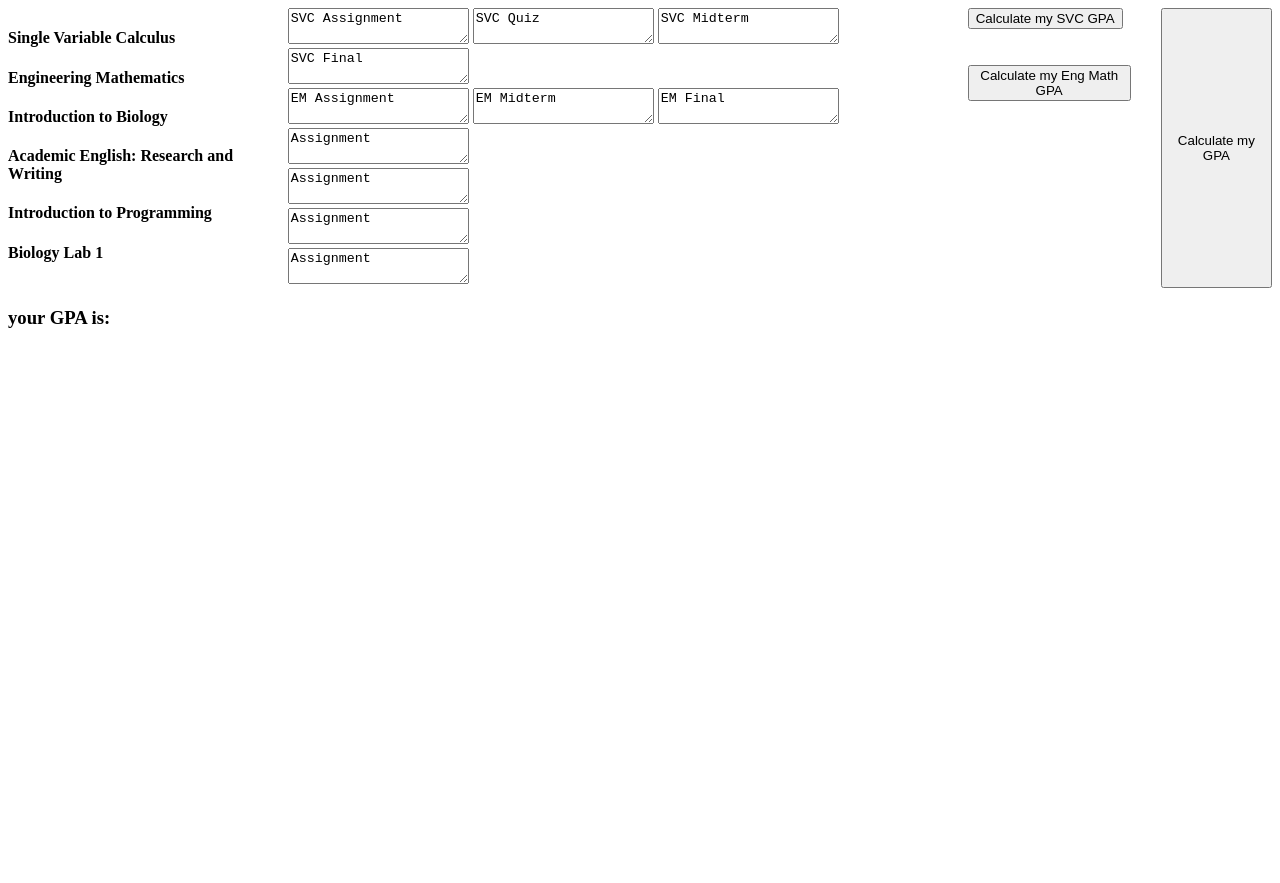
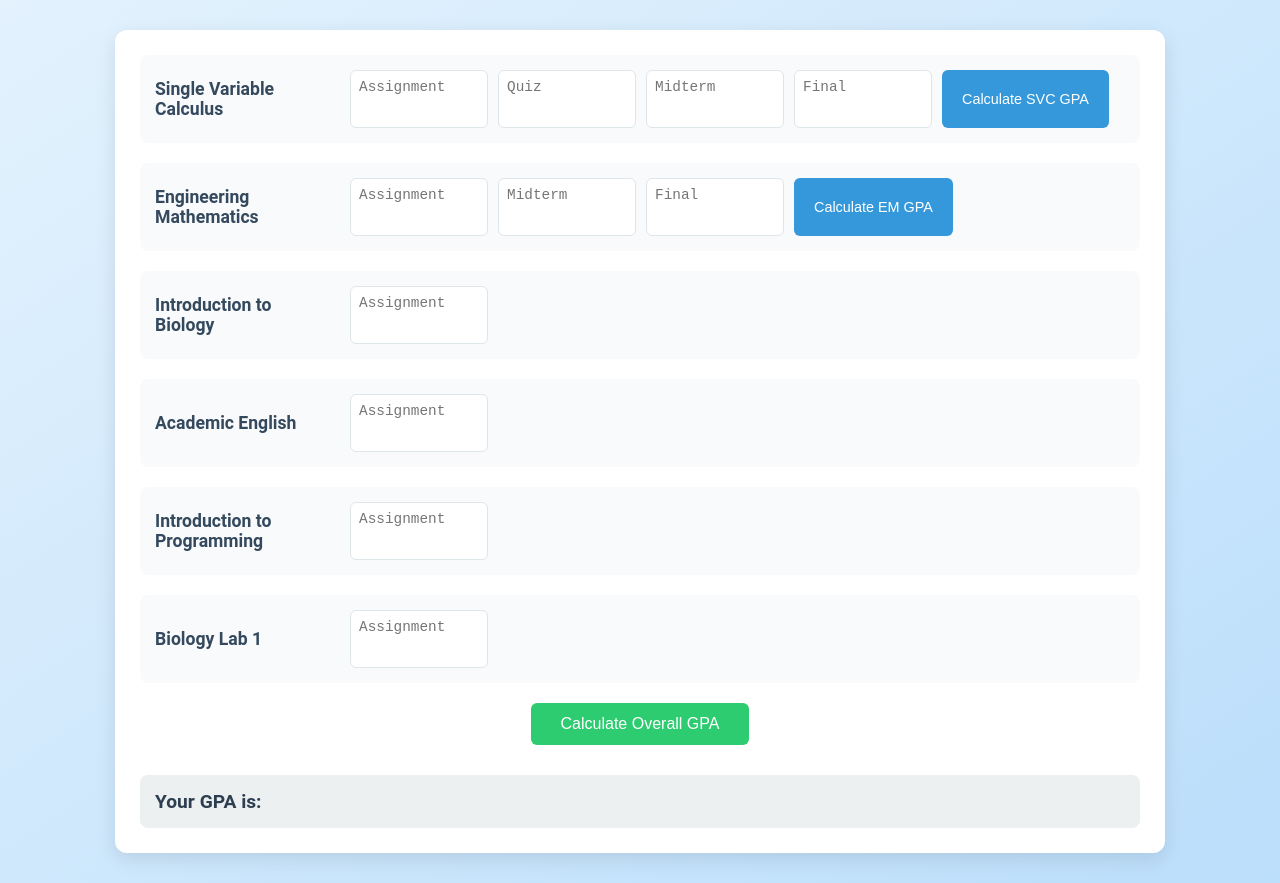
Before and after one commit to altairmurat/universitygpacalculator, a plain HTML site: page index.html in a window 1280 px wide. Before the commit the page ends 800 px from the top, so only its background shows below. Drawn offline with Linux system fonts and the light colour scheme.

Commit message:
Update index.html

```diff
--- a/index.html
+++ b/index.html
@@ -3,61 +3,203 @@
 <head>
     <meta charset="UTF-8">
     <meta name="viewport" content="width=device-width, initial-scale=1.0">
-    <title>Document</title>
+    <title>GPA Calculator</title>
     <style>
-        .main {
+        body {
+            font-family: 'Roboto', Arial, sans-serif;
+            background: linear-gradient(to bottom right, #e3f2fd, #bbdefb);
+            margin: 0;
+            padding: 30px;
+            color: #2c3e50;
+        }
+
+        .container {
+            max-width: 1000px;
+            margin: 0 auto;
+            background: #ffffff;
+            border-radius: 12px;
+            box-shadow: 0 6px 20px rgba(0, 0, 0, 0.1);
+            padding: 25px;
+        }
+
+        .subject-row {
             display: flex;
-            gap: 30px;
+            align-items: center;
+            gap: 15px;
+            margin-bottom: 20px;
+            padding: 15px;
+            background: #f9fafb;
+            border-radius: 8px;
+            transition: transform 0.2s, box-shadow 0.2s;
+        }
+
+        .subject-row:hover {
+            transform: translateY(-2px);
+            box-shadow: 0 4px 12px rgba(0, 0, 0, 0.1);
+        }
+
+        .subject-title {
+            flex: 0 0 180px;
+            font-size: 1.1rem;
+            font-weight: 600;
+            color: #34495e;
+            margin: 0;
+        }
+
+        .input-group {
+            flex: 1;
+            display: flex;
+            gap: 10px;
+            flex-wrap: wrap;
+        }
+
+        textarea {
+            width: 120px;
+            height: 40px;
+            padding: 8px;
+            border: 1px solid #dfe6e9;
+            border-radius: 6px;
+            font-size: 0.9rem;
+            resize: none;
+            transition: border-color 0.3s, box-shadow 0.3s;
+        }
+
+        textarea:focus {
+            outline: none;
+            border-color: #3498db;
+            box-shadow: 0 0 5px rgba(52, 152, 219, 0.3);
+        }
+
+        button {
+            background: #3498db;
+            color: #fff;
+            border: none;
+            padding: 10px 20px;
+            border-radius: 6px;
+            font-size: 0.9rem;
+            cursor: pointer;
+            transition: background 0.3s, transform 0.2s;
+        }
+
+        button:hover {
+            background: #2980b9;
+            transform: translateY(-2px);
+        }
+
+        .gpa-result {
+            display: flex;
+            align-items: center;
+            gap: 10px;
+            margin-top: 30px;
+            padding: 15px;
+            background: #ecf0f1;
+            border-radius: 8px;
+        }
+
+        .gpa-result h3 {
+            margin: 0;
+            font-size: 1.2rem;
+            color: #2c3e50;
+        }
+
+        #calculatedGPA {
+            color: #e74c3c;
+            font-weight: bold;
+            font-size: 1.2rem;
+        }
+
+        .calculate-all {
+            display: block;
+            margin: 20px auto 0;
+            padding: 12px 30px;
+            font-size: 1rem;
+            background: #2ecc71;
+        }
+
+        .calculate-all:hover {
+            background: #27ae60;
+        }
+
+        @media (max-width: 768px) {
+            .subject-row {
+                flex-direction: column;
+                align-items: flex-start;
+            }
+
+            .subject-title {
+                margin-bottom: 10px;
+            }
+
+            .input-group {
+                flex-direction: column;
+            }
+
+            textarea {
+                width: 100%;
+            }
+
+            button {
+                width: 100%;
+            }
         }
     </style>
 </head>
 <body>
-    <div class="main">
-        <div>
-            <h4>Single Variable Calculus</h4>
-            <h4>Engineering Mathematics</h4>
-            <h4>Introduction to Biology</h4>
-            <h4>Academic English: Research and Writing</h4>
-            <h4>Introduction to Programming</h4>
-            <h4>Biology Lab 1</h4>
+    <div class="container">
+        <div class="subject-row">
+            <h4 class="subject-title">Single Variable Calculus</h4>
+            <div class="input-group">
+                <textarea id="textarea_svc_assignment" placeholder="Assignment"></textarea>
+                <textarea id="textarea_svc_quiz" placeholder="Quiz"></textarea>
+                <textarea id="textarea_svc_midterm" placeholder="Midterm"></textarea>
+                <textarea id="textarea_svc_final" placeholder="Final"></textarea>
+                <button onclick="SVCcalc()">Calculate SVC GPA</button>
+            </div>
         </div>
-        <div>
-            <textarea id="textarea_svc_assignment">SVC Assignment</textarea>
-            <textarea id="textarea_svc_quiz">SVC Quiz</textarea>
-            <textarea id="textarea_svc_midterm">SVC Midterm</textarea>
-            <textarea id="textarea_svc_final">SVC Final</textarea>
-            <br>
-            <textarea id="textarea_em_assignment">EM Assignment</textarea>
-            <textarea id="textarea_em_midterm">EM Midterm</textarea>
-            <textarea id="textarea_em_final">EM Final</textarea>
-            <br>
-            <textarea id="textarea_1_assignment">Assignment</textarea>
-            <br>
-            <textarea id="textarea_1_assignment">Assignment</textarea>
-            <br>
-            <textarea id="textarea_1_assignment">Assignment</textarea>
-            <br>
-            <textarea id="textarea_1_assignment">Assignment</textarea>
+        <div class="subject-row">
+            <h4 class="subject-title">Engineering Mathematics</h4>
+            <div class="input-group">
+                <textarea id="textarea_em_assignment" placeholder="Assignment"></textarea>
+                <textarea id="textarea_em_midterm" placeholder="Midterm"></textarea>
+                <textarea id="textarea_em_final" placeholder="Final"></textarea>
+                <button onclick="EMcalc()">Calculate EM GPA</button>
+            </div>
         </div>
-        <div>
-            <button onclick="SVCcalc()">Calculate my SVC GPA</button><br><br><br>
-            <button onclick="EMcalc()">Calculate my Eng Math GPA</button>
+        <div class="subject-row">
+            <h4 class="subject-title">Introduction to Biology</h4>
+            <div class="input-group">
+                <textarea id="textarea_bio_assignment" placeholder="Assignment"></textarea>
+            </div>
         </div>
-        <button onclick="GPAcalc()">Calculate my GPA</button>
-    </div>
-    <div class="main">
-        <h3>your GPA is: </h3>
-        <h3 id="calculatedGPA"></h3>
+        <div class="subject-row">
+            <h4 class="subject-title">Academic English</h4>
+            <div class="input-group">
+                <textarea id="textarea_eng_assignment" placeholder="Assignment"></textarea>
+            </div>
+        </div>
+        <div class="subject-row">
+            <h4 class="subject-title">Introduction to Programming</h4>
+            <div class="input-group">
+                <textarea id="textarea_prog_assignment" placeholder="Assignment"></textarea>
+            </div>
+        </div>
+        <div class="subject-row">
+            <h4 class="subject-title">Biology Lab 1</h4>
+            <div class="input-group">
+                <textarea id="textarea_lab_assignment" placeholder="Assignment"></textarea>
+            </div>
+        </div>
+        <button class="calculate-all" onclick="GPAcalc()">Calculate Overall GPA</button>
+        <div class="gpa-result">
+            <h3>Your GPA is:</h3>
+            <h3 id="calculatedGPA"></h3>
+        </div>
     </div>
     <script>
         function GPAcalc() {
             const SVCcalculatedGPA = SVCcalc();
-            console.log(SVCcalculatedGPA);
-
             const EMcalculatedGPA = EMcalc();
-            console.log(EMcalculatedGPA);
-
-            const result = document.getElementById("calculatedGPA").innerHTML = (SVCcalculatedGPA + EMcalculatedGPA)/2;
+            const result = document.getElementById("calculatedGPA").innerHTML = ((SVCcalculatedGPA + EMcalculatedGPA)/2).toFixed(2);
         }
 
         function SVCcalc() {
@@ -66,8 +208,7 @@
             const SVCmidterm = document.getElementById("textarea_svc_midterm").value;
             const SVCfinal = document.getElementById("textarea_svc_final").value;
             const SVCcalculatedGPA = 0.1*4.3 + 0.15*4.3*parseFloat(SVCassignment)/20 + 0.25*4.3*parseFloat(SVCquiz)/24 + 0.25*4.3*parseFloat(SVCmidterm)/100 + 0.25*4.3*parseFloat(SVCfinal)/100;
-
-            const result = document.getElementById("calculatedGPA").innerHTML = SVCcalculatedGPA;
+            document.getElementById("calculatedGPA").innerHTML = SVCcalculatedGPA.toFixed(2);
             return SVCcalculatedGPA;
         }
 
@@ -76,12 +217,9 @@
             const EMmidterm = document.getElementById("textarea_em_midterm").value;
             const EMfinal = document.getElementById("textarea_em_final").value;
             const EMcalculatedGPA = 0.2*4.3*parseFloat(EMassignment)/100 + 0.4*4.3*parseFloat(EMmidterm)/110 + 0.4*4.3*parseFloat(EMfinal)/100;
-
-            const result = document.getElementById("calculatedGPA").innerHTML = EMcalculatedGPA;
+            document.getElementById("calculatedGPA").innerHTML = EMcalculatedGPA.toFixed(2);
             return EMcalculatedGPA;
         }
-
     </script>
 </body>
-
 </html>
```
